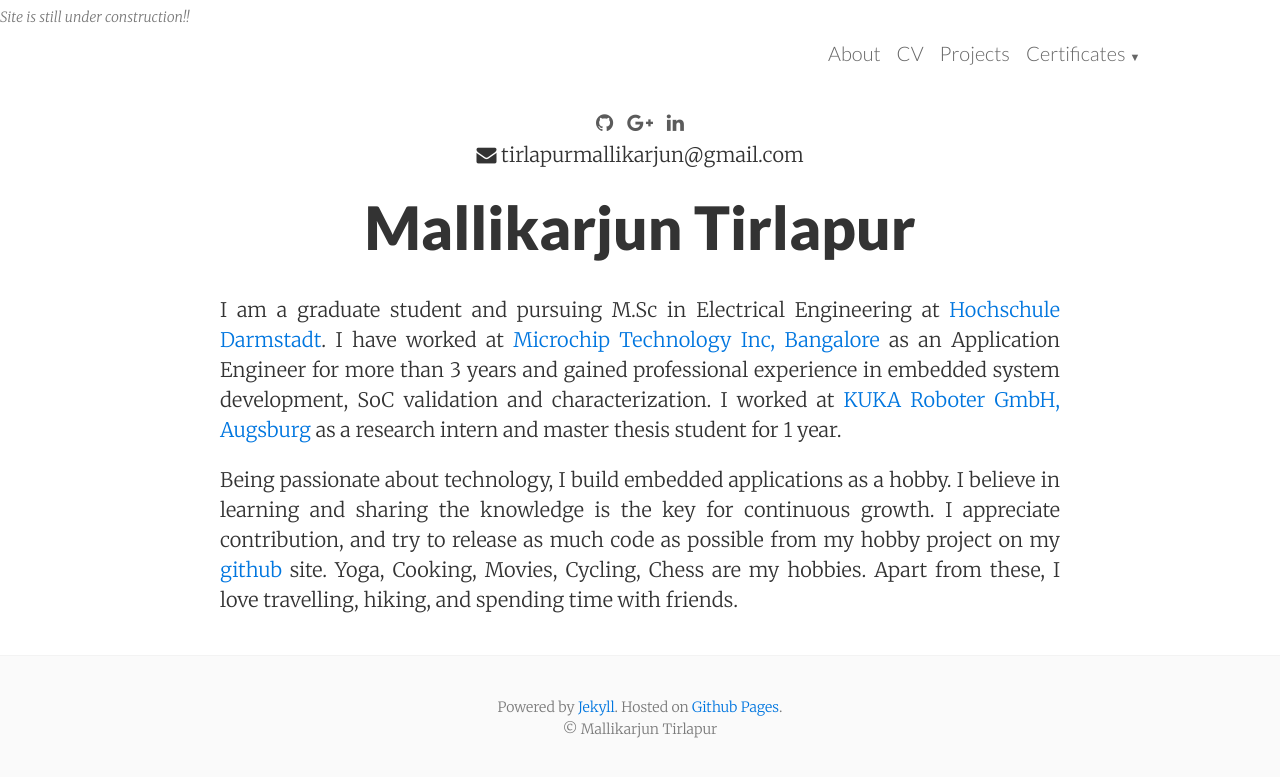
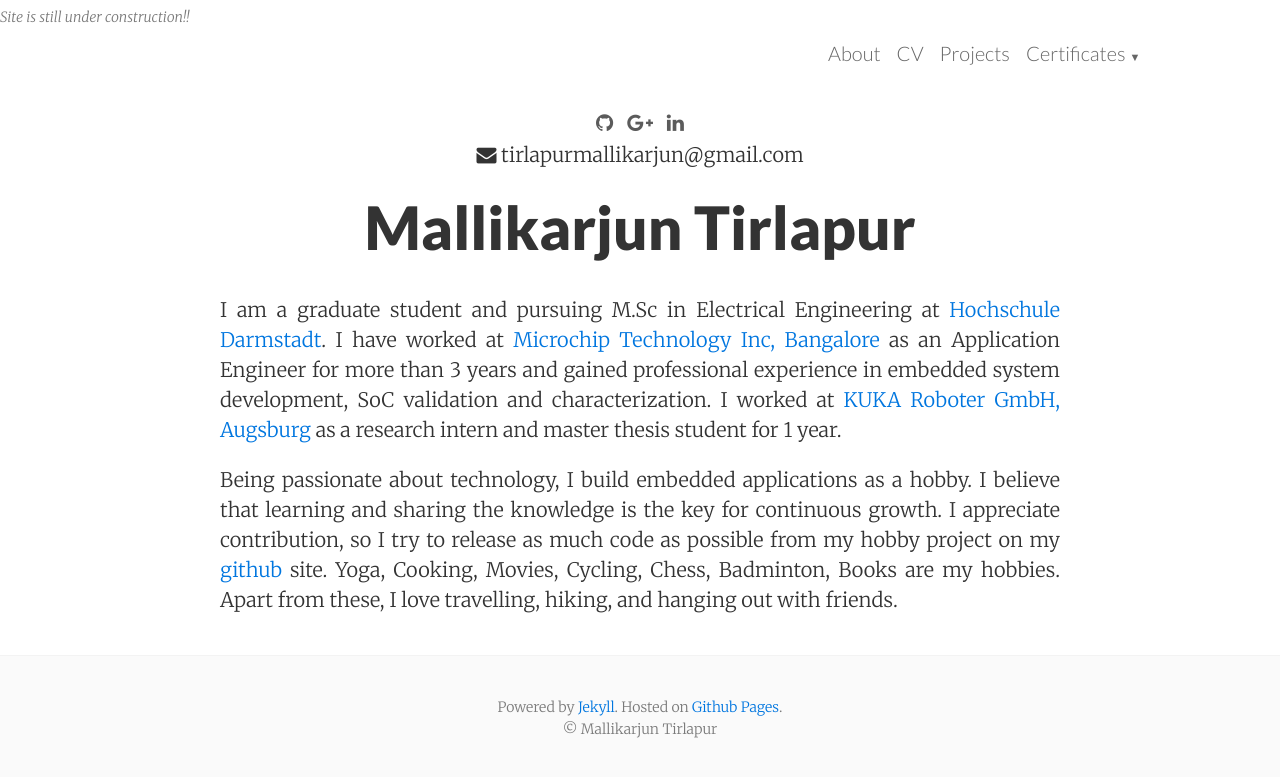
Before and after one commit to MallikarjunTirlapur/MallikarjunTirlapur.github.io, a Jekyll site: the page built from index.html, in a window 1280 px wide. Shown: the top 777 px of the page. Built offline with Jekyll 4.4.1, drawn with Linux system fonts in a browser that asks for light colours; nearby versions of some CDN libraries.

Commit message:
Update index.html

```diff
--- a/index.html
+++ b/index.html
@@ -12,7 +12,7 @@ layout: default
  <p>I am a graduate student and pursuing M.Sc in Electrical Engineering at <a href="https://www.h-da.de/">Hochschule Darmstadt</a>. I have worked at <a href="http://www.microchip.com/">Microchip Technology Inc, Bangalore</a> as an Application Engineer for more than 3 years and gained professional experience in embedded system development, SoC validation and characterization. I worked at <a href="http://www.kuka-robotics.com/germany/de/">KUKA Roboter GmbH, Augsburg</a> as a research intern and master thesis student for 1 year. </p>
 
 
-<p>Being passionate about technology, I build embedded applications as a hobby. I believe in learning and sharing the knowledge is the key for continuous growth. I appreciate contribution, and try to release as much code as possible from my hobby project on my <a href="https://github.com/MallikarjunTirlapur">github</a> site. Yoga, Cooking, Movies, Cycling, Chess are my hobbies. Apart from these, I love travelling, hiking, and spending time with friends.</p>
+<p>Being passionate about technology, I build embedded applications as a hobby. I believe that learning and sharing the knowledge is the key for continuous growth. I appreciate contribution, so I try to release as much code as possible from my hobby project on my <a href="https://github.com/MallikarjunTirlapur">github</a> site. Yoga, Cooking, Movies, Cycling, Chess, Badminton, Books are my hobbies. Apart from these, I love travelling, hiking, and hanging out with friends.</p>
  </article>
 </div>
 
```
